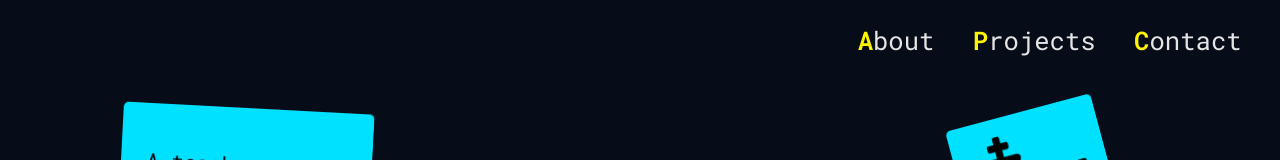
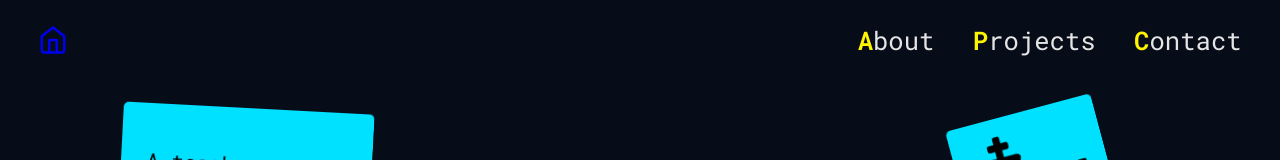
Before and after one commit to JakePitman/moreaporia, a React (Create React App) app: page /about in a window 1280 px wide. Shown: the top 160 px of the page. Built offline with nearby package versions, Linux system fonts and the light colour scheme; a web font is replaced by a local one.

Commit message:
Add home button to AppNavigation

```diff
--- a/src/components/AppNavigation/AppNavigation.module.scss
+++ b/src/components/AppNavigation/AppNavigation.module.scss
@@ -1,7 +1,7 @@
 @mixin navbar {
   display: flex;
   flex-direction: row;
-  justify-content: flex-end;
+  justify-content: space-between;
   align-items: center;
   flex: 1;
   width: 100%;
@@ -19,3 +19,12 @@
   @include navbar;
   height: 5vh;
 }
+
+.homeButton {
+  display: flex;
+  padding-left: 3vw
+}
+
+.rightNavItems {
+  display: flex;
+}
--- a/src/components/AppNavigation/AppNavigation.tsx
+++ b/src/components/AppNavigation/AppNavigation.tsx
@@ -1,11 +1,20 @@
 import React from "react";
 import { useLocation } from "react-router-dom";
 import { motion } from "framer-motion";
+import { Link } from "react-router-dom";
+import { FiHome } from "react-icons/fi";
 
 import NavItem from "./NavItem";
 import styles from "./AppNavigation.module.scss";
 import useWindowDimensions from "../../shared/useWindowDimensions";
+import colors from "../../shared/_colors.module.scss";
 
+const homeButtonVariants = {
+  hidden: { opacity: 0 },
+  visible: {
+    opacity: 1,
+  },
+};
 const AppNavigation = () => {
   const { height, width } = useWindowDimensions();
   const isLandscape = width > height;
@@ -24,9 +33,16 @@ const AppNavigation = () => {
         delayChildren: 0.5,
       }}
     >
-      <NavItem title="About" to="/about" />
-      <NavItem title="Projects" to="/projects" />
-      <NavItem title="Contact" to="/contact" />
+      <Link to="/home">
+        <motion.div className={styles.homeButton} variants={homeButtonVariants}>
+          <FiHome size="30px" color={colors.primaryYellow} />
+        </motion.div>
+      </Link>
+      <div className={styles.rightNavItems}>
+        <NavItem title="About" to="/about" />
+        <NavItem title="Projects" to="/projects" />
+        <NavItem title="Contact" to="/contact" />
+      </div>
     </motion.div>
   );
 };
```
Also changed, not shown: src/components/AboutPage/AboutHobbies.tsx (+1 -6 lines).
